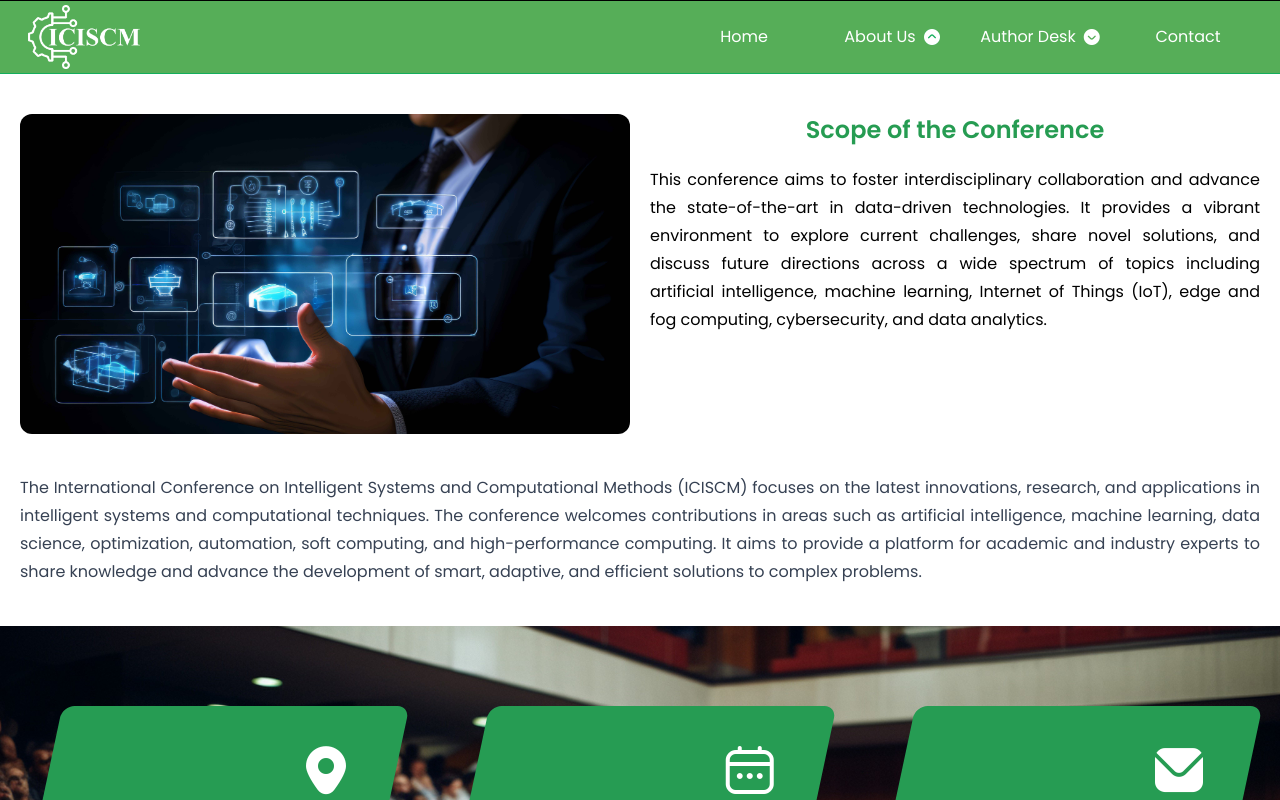
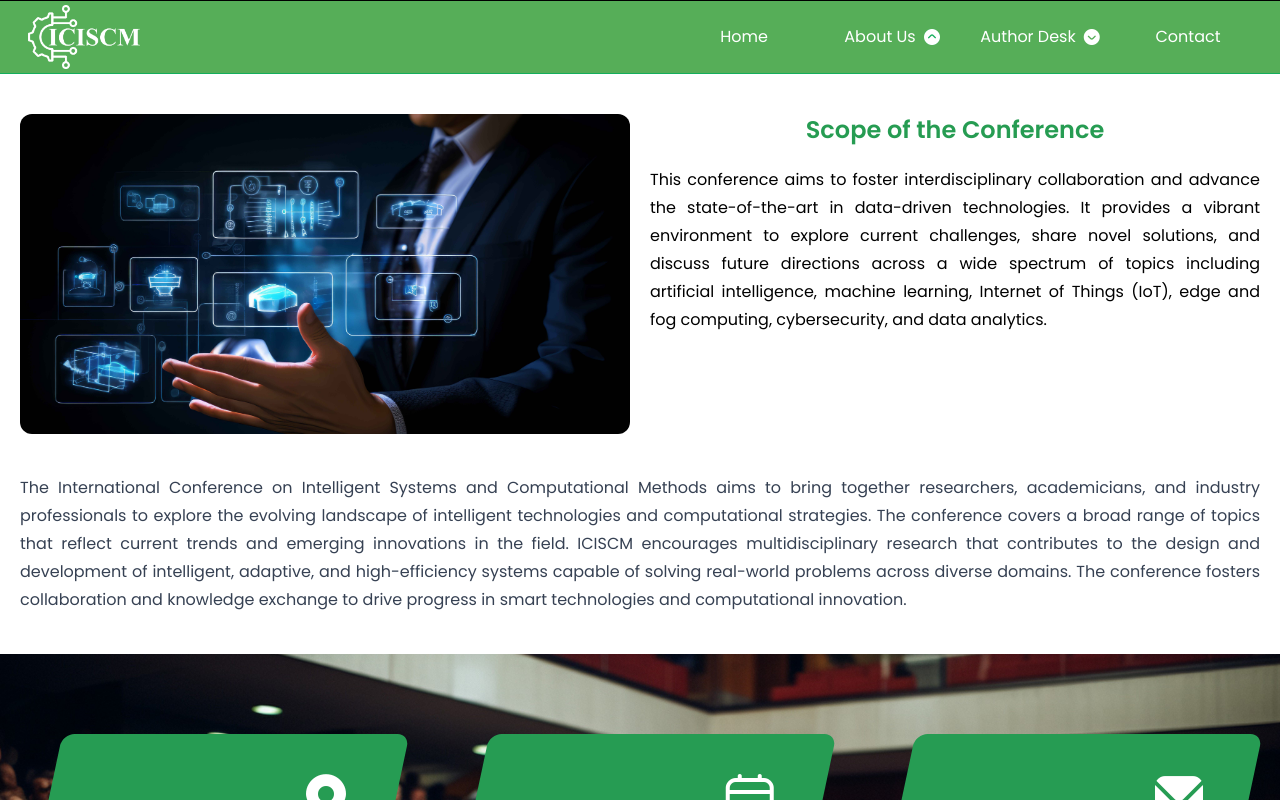
Before and after one commit to tczsoft/ICISCM, a React (Vite) app: page /scope in a window 1280 px wide. Shown: the top 800 px of the page. Built offline with nearby package versions, Linux system fonts and the light colour scheme.

Commit message:
Scope edit

```diff
--- a/src/Shared/Components/Aim and Scope/AimandScope.jsx
+++ b/src/Shared/Components/Aim and Scope/AimandScope.jsx
@@ -24,7 +24,7 @@ function AimandScope() {
                 <section className="">
                     <div className="mx-auto text-justify text-gray-700 space-y-4 text-sm md:text-base leading-7">
                         <p className='leading-7'>
-                            The International Conference on Intelligent Systems and Computational Methods (ICISCM) focuses on the latest innovations, research, and applications in intelligent systems and computational techniques. The conference welcomes contributions in areas such as artificial intelligence, machine learning, data science, optimization, automation, soft computing, and high-performance computing. It aims to provide a platform for academic and industry experts to share knowledge and advance the development of smart, adaptive, and efficient solutions to complex problems.
+                            The International Conference on Intelligent Systems and Computational Methods aims to bring together researchers, academicians, and industry professionals to explore the evolving landscape of intelligent technologies and computational strategies. The conference covers a broad range of topics that reflect current trends and emerging innovations in the field. ICISCM encourages multidisciplinary research that contributes to the design and development of intelligent, adaptive, and high-efficiency systems capable of solving real-world problems across diverse domains. The conference fosters collaboration and knowledge exchange to drive progress in smart technologies and computational innovation.
                         </p>
                     </div>
                 </section>
```
